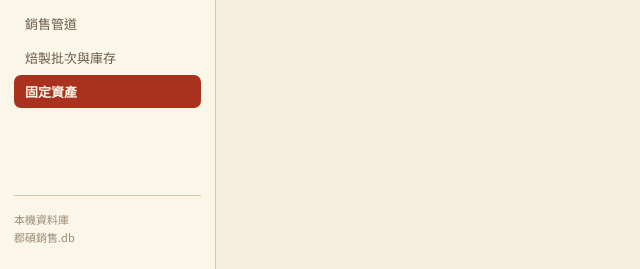
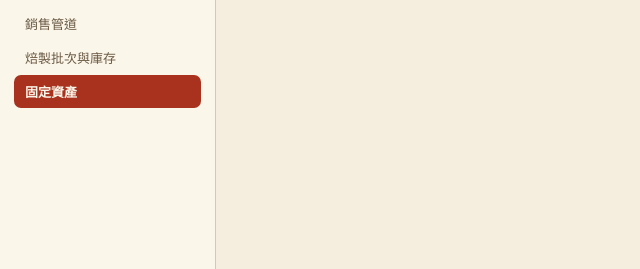
Before and after one commit to chihsuanwang/Jun-Shuo, a FastAPI app: page /assets in a window 1280 px wide. Shown: the part 531-800 px from the top of the page, without its empty margins (0-640 px from the left). Run offline with FastAPI, Linux system fonts and the light colour scheme; data comes from the database, SQL or seed files in the repository; parts of the project's set-up code (start-up, migrations or seed data) failed here and were passed over.

Commit message:
拿掉側邊欄「本機資料庫 / 郡碩銷售.db」文字,還原側邊欄原本的排版
- 移除側邊欄底部那行文字(使用者覺得加了 sticky 讓畫面變醜)
- 側邊欄 CSS 還原成原本的排版,不再 sticky/自己捲動

Co-Authored-By: Claude Sonnet 5 <noreply@anthropic.com>

```diff
--- a/app/static/app.css
+++ b/app/static/app.css
@@ -12,7 +12,7 @@ a{color:var(--seal);text-decoration:none} a:hover{color:#7f2415}
 h1,h2,h3,.serif{font-family:"Noto Serif TC","Noto Sans TC",serif}
 .muted{color:var(--ink-3)}
 .shell{display:flex;min-height:100vh}
-.side{width:216px;flex-shrink:0;background:var(--paper-2);border-right:1px solid var(--rule);padding:22px 14px;display:flex;flex-direction:column;gap:16px;position:sticky;top:0;height:100vh;overflow-y:auto}
+.side{width:216px;flex-shrink:0;background:var(--paper-2);border-right:1px solid var(--rule);padding:22px 14px;display:flex;flex-direction:column;gap:16px}
 .brand{display:flex;align-items:center;gap:11px}
 .seal{width:42px;height:42px;border:2px solid var(--seal);border-radius:8px;display:flex;align-items:center;justify-content:center;color:var(--seal);font-weight:900;font-size:21px;overflow:hidden}
 .seal img{width:100%;height:100%;object-fit:cover}
@@ -102,7 +102,6 @@ button.ghost{background:none;color:var(--ink-2);border:1px solid var(--rule)}
   .side {
     width: 100%; border-right: 0; border-bottom: 1px solid var(--rule);
     padding: 14px 16px; gap: 12px;
-    position: static; height: auto; overflow-y: visible;
   }
   .side nav { flex-direction: row; flex-wrap: wrap; gap: 6px; }
   .side nav a { padding: 8px 12px; }
--- a/app/templates/base.html
+++ b/app/templates/base.html
@@ -11,7 +11,7 @@
 <meta name="apple-mobile-web-app-title" content="桂圓帳房">
 <link rel="apple-touch-icon" href="/static/icon-180.png">
 <link rel="stylesheet" href="https://fonts.googleapis.com/css2?family=Noto+Serif+TC:wght@500;700;900&family=Noto+Sans+TC:wght@400;500;700&display=swap">
-<link rel="stylesheet" href="/static/app.css?v=16">
+<link rel="stylesheet" href="/static/app.css?v=17">
 </head>
 <body>
 <div class="shell">
@@ -42,7 +42,6 @@
       <a href="/batches"   class="{{ 'on' if active in ('batch','stock') }}">焙製批次與庫存</a>
       <a href="/assets"    class="{{ 'on' if active=='asset' }}">固定資產</a>
     </nav>
-    <div class="foot">本機資料庫<br>郡碩銷售.db</div>
   </aside>
   <main class="main">
     {% block body %}{% endblock %}
```
